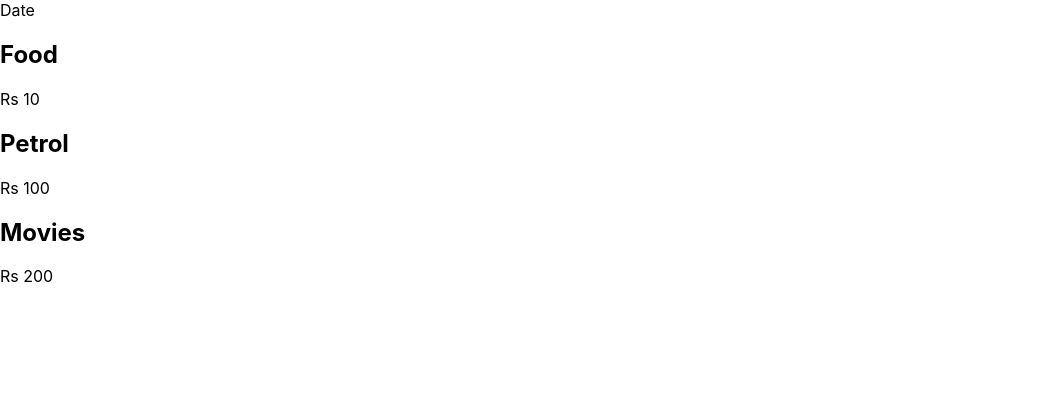
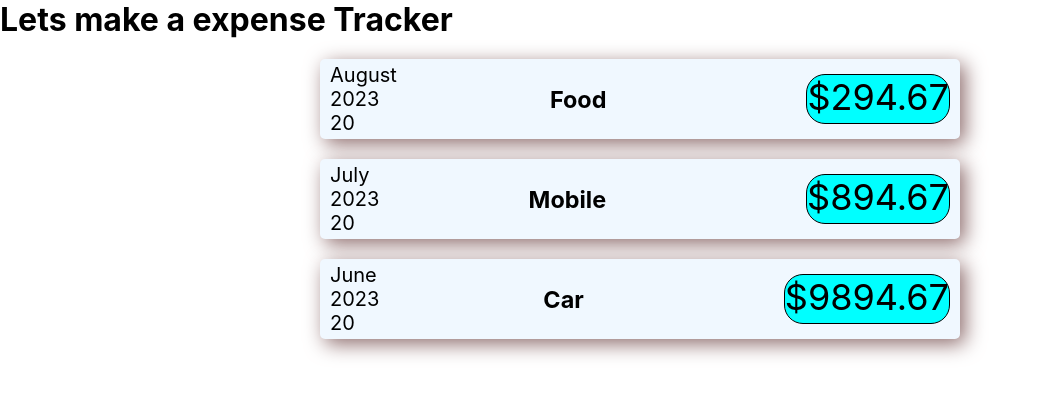
Before and after one commit to Rabbkhan/Reactjs-project, a React (Create React App) app: page / in a window 1280 px wide. Shown: the top 396 px of the page, without its empty margins (0-1040 px from the left). Built offline with nearby package versions, Linux system fonts and the light colour scheme.

Commit message:
adding components

```diff
--- a/src/App.js
+++ b/src/App.js
@@ -2,9 +2,30 @@ import React from 'react'
 import ExpenseItems from './components/ExpenseItems'
 
 const App = () => {
+  const expense = [
+    {id:'e1', title:'Food', amount: 294.67, date:new Date(2023, 7, 20)},
+    {id:'e2', title:'Mobile', amount: 894.67, date:new Date(2023, 6, 20)},
+    {id:'e3', title:'Car', amount: 9894.67, date:new Date(2023, 5, 20)},
+  ];
   return (
     <>
-    <ExpenseItems/>
+    <h1>Lets make a expense Tracker</h1>
+
+    <ExpenseItems
+    title ={expense[0].title}
+    amount={expense[0].amount}
+     date={expense[0].date}/>
+
+    <ExpenseItems
+    title ={expense[1].title}
+    amount={expense[1].amount}
+     date={expense[1].date}/>
+
+    <ExpenseItems
+     title ={expense[2].title}
+     amount={expense[2].amount}
+     date={expense[2].date}/>
+
     </>
  )
 }
--- /dev/null
+++ b/src/components/ExpenseItem.css
@@ -0,0 +1,46 @@
+*{
+    padding: 0;
+    margin: 0;
+    box-sizing: border-box;
+}
+.text h1{
+    /* margin:20px 10px 40px 10px; */
+    /* align-items: center; */
+    display: flex;
+    align-items: center;
+    justify-content: center;
+    margin: 20px 20px ;
+}
+.container{
+display: flex;
+/* flex-direction: column-reverse; */
+background-color: aliceblue;
+max-width: 50%;
+align-items: center;
+justify-content: space-between;
+margin:auto;
+box-shadow:  5px 5px 20px rgb(142, 109, 109);
+padding-left: 10px;
+padding-right: 10px;
+height: 5rem;
+font-size: 20px;
+border-radius: 5px;
+margin-top: 20px;
+}
+ .expensesection{
+    display: flex;
+    align-items:center;
+    justify-content: space-between;
+    gap: 200px;
+}
+
+ .price{
+    background-color: aqua;
+    /* max-width: 100px!important; */
+    height: 50px;
+    text-align: center;
+    border-radius: 19px;
+    border: 1px solid black;
+    font-size: 36px
+
+}
--- a/src/components/ExpenseItems.js
+++ b/src/components/ExpenseItems.js
@@ -1,21 +1,33 @@
 import React from 'react'
+import './ExpenseItem.css'
+const ExpenseItems =(props)=> {
 
-const ExpenseItems = () => {
+  const month = props.date.toLocaleString('en-US', {month: 'long'});
+  const day = props.date.toLocaleString('en-US', {day: '2-digit'});
+  const year = props.date.getFullYear();
   return (
     <>
-    <div>Date</div>
-    <div>
-        <h2>Food</h2>
-      <div> Rs 10</div>
+
+<div className='container'>
+    <div className='date'>
+      <div>{month}</div>
+      <div>{year}</div>
+      <div>{day}</div>
+      </div>
+    {/* <div>LocationOfExpenditure</div> */}
+    <div className='expensesection'>
+        <h3>{props.title}</h3>
+       <div className='price'>${props.amount}</div>
         </div>
-    <div>
+</div>
+    {/* <div>
         <h2>Petrol</h2>
       <div> Rs 100</div>
         </div>
     <div>
         <h2>Movies</h2>
       <div> Rs 200</div>
-        </div>
+  </div>*/}
 
 
     </>
```
